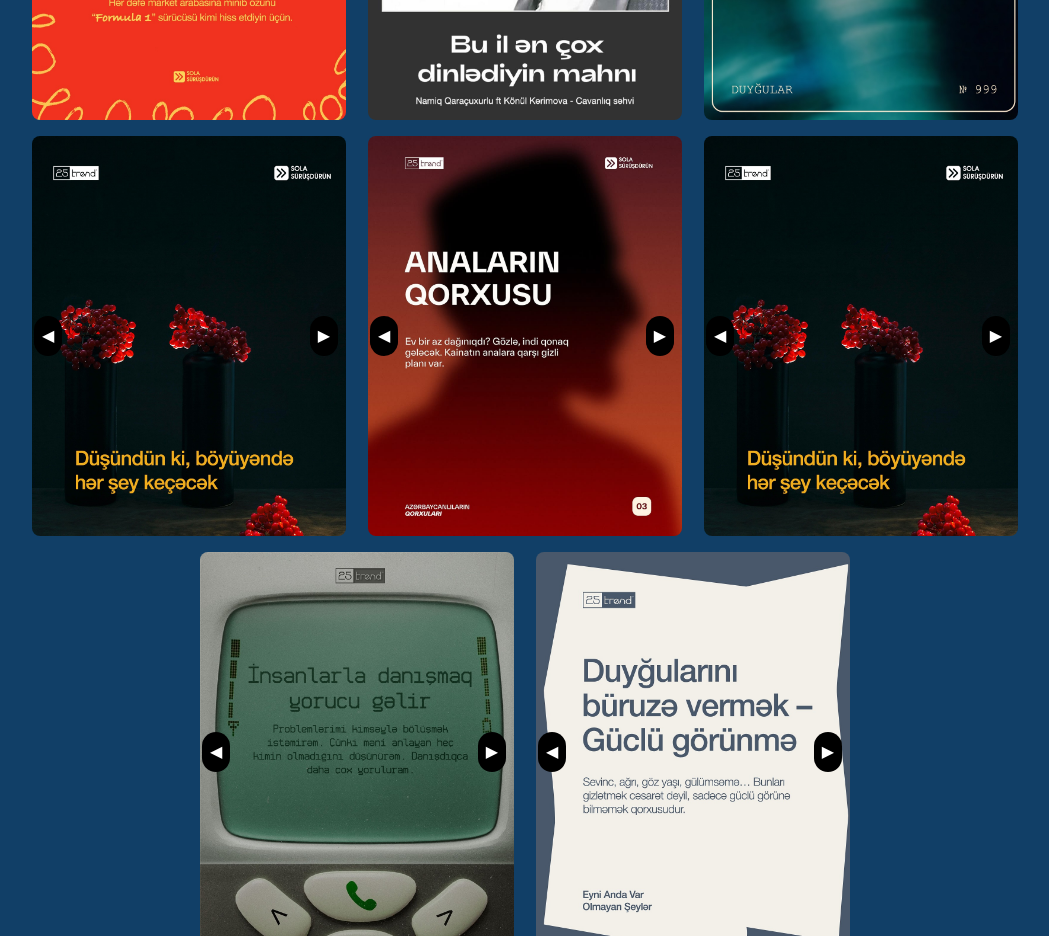
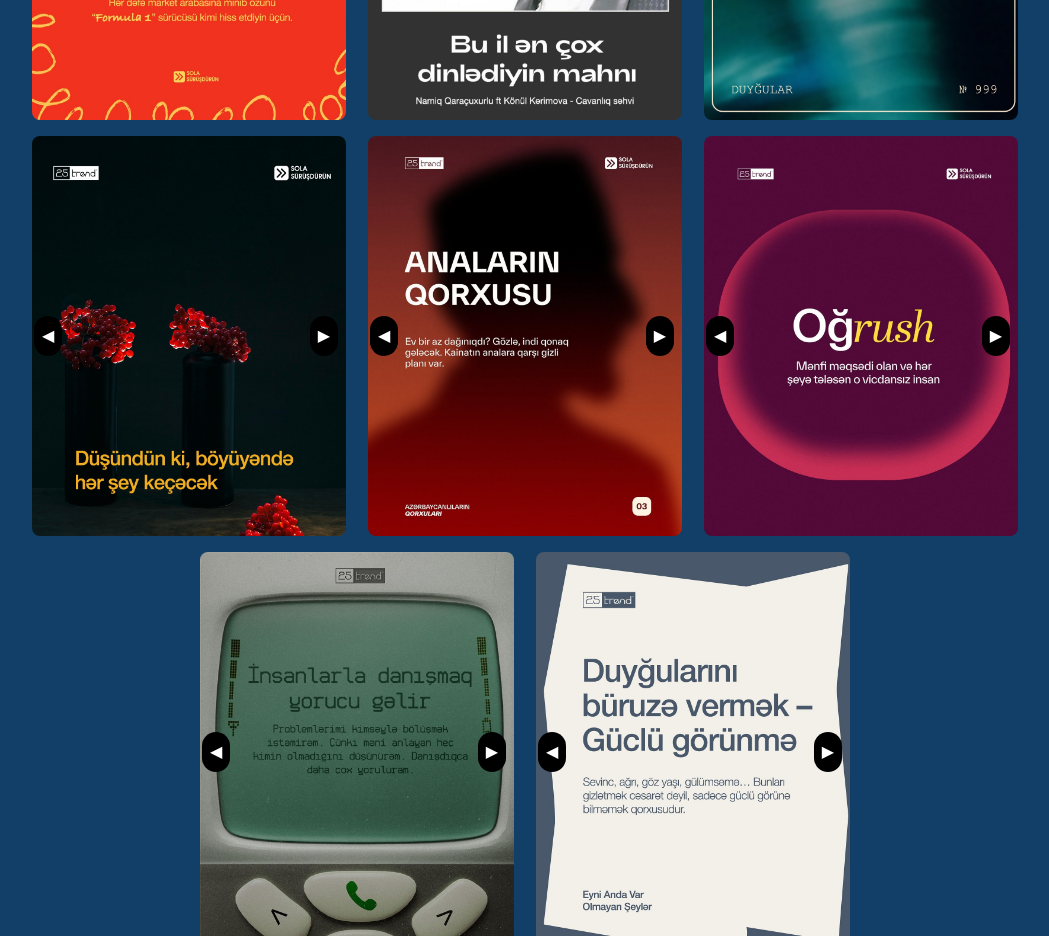
Before and after one commit to aysumaharramovaa/orkhanPortfolyo, a Next.js app: page / in a window 1280 px wide. Shown: the part 1180-2116 px from the top of the page, without its empty margins (118-1167 px from the left). Built offline with nearby package versions, Linux system fonts and the light colour scheme.

Commit message:
ferqliPost

```diff
--- a/src/app/PostsGrid.tsx
+++ b/src/app/PostsGrid.tsx
@@ -114,7 +114,7 @@ const PostsGrid = () => {
         <Post images={qorxuImages} />
       </div>
       <div className="w-full sm:w-1/2 lg:w-1/4">
-        <Post images={dusunImages} />
+        <Post images={ferqliImages} />
       </div>
       <div className="w-full sm:w-1/2 lg:w-1/4">
         <Post images={neseImages} />
```
